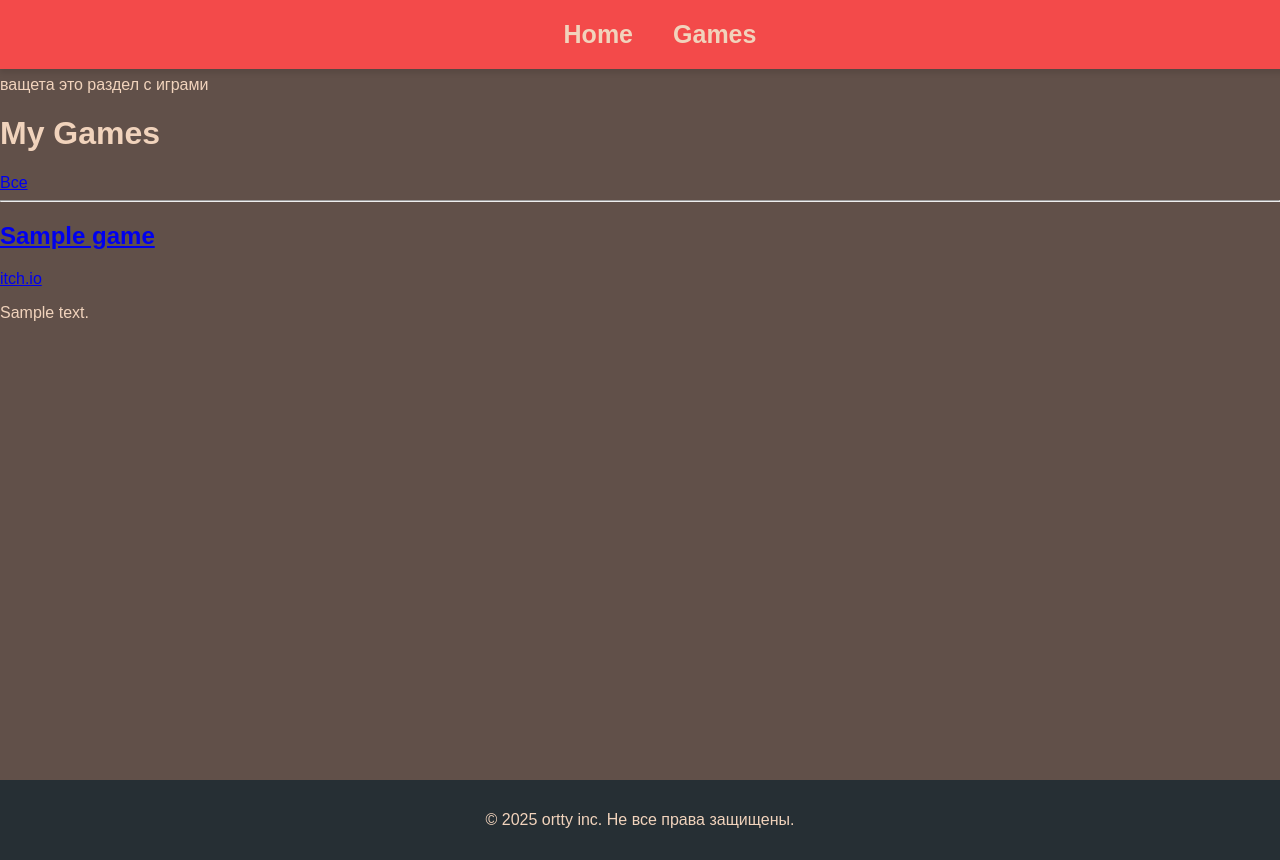
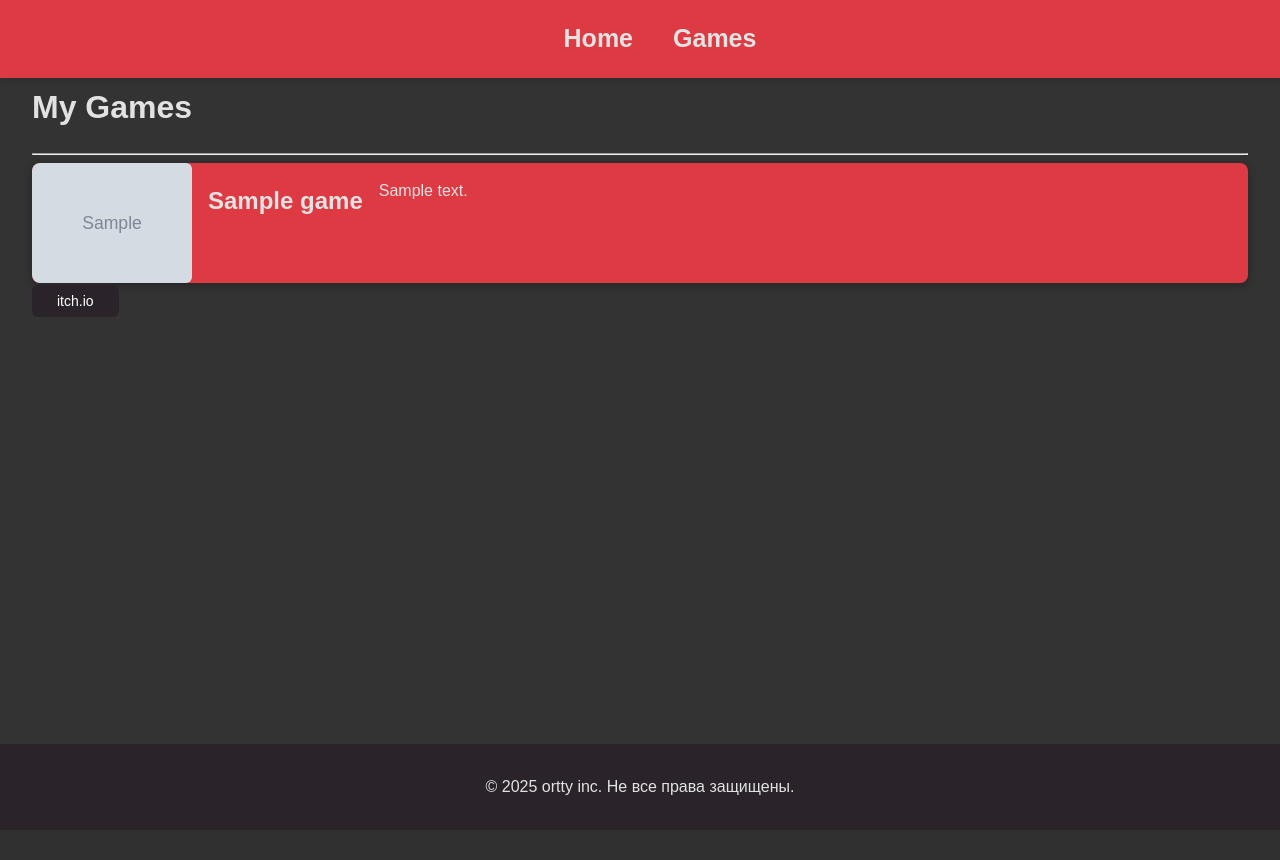
Before and after one commit to or-tty/ortty_com, a Django app: page /games/ in a window 1280 px wide. After the commit the page ends 795 px from the top, so only its background shows below. Run offline with Django 5.2, Linux system fonts and the light colour scheme; tables that the repository leaves empty hold one stand-in row (values such as "Sample post"); grey boxes marked "Sample" are stand-in pictures.

Commit message:
inpruve games

```diff
--- a/games/models.py
+++ b/games/models.py
@@ -14,6 +14,7 @@ class Game(models.Model):
     slug = models.SlugField(max_length=250, unique=True)
     link = models.URLField(default='https://ortty.itch.io/')
     body = models.TextField()
+    image_url = models.URLField(blank=True, null=True)
     publish = models.DateTimeField(default=timezone.now)
     status = models.CharField(
         max_length=5,
--- a/games/templates/games/base.html
+++ b/games/templates/games/base.html
@@ -3,7 +3,6 @@
 {% block title %}Игры{% endblock title %}
 
 {% block content %}
-<p>ващета это раздел с играми</p>
 <div>
     {% block games_content %}{% endblock %}
 </div>
--- a/games/templates/games/list.html
+++ b/games/templates/games/list.html
@@ -3,14 +3,12 @@
 {% block page_title %}Главная страница игр{% endblock %}
 
 {% block games_content %}
-    <h1>My Games</h1>
+    <div class="games-banner">
+        <h1>My Games</h1>
+    </div>
 
     <!-- Фильтры по статусу -->
     <div class="status-filters">
-        <a href="{% url 'games:game_list' %}"
-           class="{% if not current_status %}active{% endif %}">
-           Все
-        </a>
         {% for value, label in statuses %}
             <a href="?status={{ value }}"
                class="{% if current_status == value %}active{% endif %}">
@@ -22,17 +20,22 @@
     <hr>
 
     {% for game in games %}
-        <h2>
-            <a href="{% url 'games:game_detail' game.slug %}">
-                {{ game.title }}
-            </a>
-        </h2>
-        <p>
-            <a href="{{game.link}}">
-                itch.io
-            </a>
-        </p>
-        {{ game.body|truncatewords:15|linebreaks }}
+        <a href="{% url 'games:game_detail' game.slug %}" class="game-box-link">
+            <div class="game-box">
+                {% if game.image_url %}
+                    <img src="{{ game.image_url }}" alt="{{ game.title }}" class="game-image">
+                {% endif %}
+
+                <h2>{{ game.title }}</h2>
+
+                <div class="game-body">
+                    {{ game.body|truncatewords:15|linebreaks }}
+                </div>
+            </div>
+        </a>
+        <button class="itch-button" onclick="event.stopPropagation(); window.open('{{ game.link }}', '_blank')">
+            itch.io
+        </button>
     {% empty %}
         <p>Нет игр для отображения.</p>
     {% endfor %}
--- a/static/css/base.css
+++ b/static/css/base.css
@@ -1,10 +1,26 @@
 html, body {
-    background-color: #615049;
+    background-color: #333333;
+    height: 100%;
+    color: #e2e2e2;
+}
+
+body {
     margin: 0;
+    line-height: 1.5;
+    font-family: sans-serif;
     padding-top: 30px;
-    height: 100%;
-    color: #F1D3BC;
-    font-family: sans-serif;
+}
+
+main {
+    flex: 1;
+    display: flex;
+    justify-content: center; /* центрирование по горизонтали */
+    padding: 2rem;
+}
+
+.content-container {
+    width: 100%;
+    max-width: 1600px;
 }
 
 .wrapper {
@@ -12,7 +28,3 @@ html, body {
     display: flex;
     flex-direction: column;
 }
-
-main {
-    flex: 1; /* занимает всё свободное пространство */
-}
--- a/static/css/footer.css
+++ b/static/css/footer.css
@@ -1,6 +1,6 @@
 footer {
-    background-color: 	#262f34; /* тёмно-серый фон */
-    color: #F1D3BC;           /* белый текст */
+    background-color: 	#2a242a; /* тёмно-серый фон */
+    color: #e2e2e2;           /* белый текст */
     text-align: center;
     padding: 15px 0;
 }
--- /dev/null
+++ b/static/css/games.css
@@ -0,0 +1,52 @@
+.game-box-link {
+    text-decoration: none;
+    color: inherit;
+    display: block;
+}
+
+.game-image {
+    width: 160px;
+    height: 100%;
+    object-fit: cover;
+    border-radius: 6px;
+    flex-shrink: 0;
+}
+
+.game-box {
+    display: flex;
+    background-color: #dd3a44;
+    color: #e2e2e2;
+    padding: 0;
+    margin-bottom: 2px;
+    border-radius: 8px;
+    box-shadow: 0 2px 8px rgba(0, 0, 0, 0.3);
+    transition: background-color 0.2s ease;
+    gap: 16px;
+    overflow: hidden;
+}
+
+.game-box:hover {
+    background-color: #ff5a5f;
+    cursor: pointer;
+}
+
+.itch-button {
+    background-color: #2a242a;
+    color: white;
+    border: none;
+    padding: 8px 25px;
+    border-radius: 6px;
+    font-size: 14px;
+    cursor: pointer;
+    transition: background-color 0.2s ease;
+    margin-bottom: 20px;
+}
+
+.itch-button:hover {
+    background-color: #333333;
+}
+
+.games-banner {
+    justify-content: center;
+    max-width: 2000px;
+}
--- a/static/css/navbar.css
+++ b/static/css/navbar.css
@@ -3,7 +3,7 @@ nav {
     top: 0;
     left: 0;
     width: 100%;
-    background-color: #F34A4A;
+    background-color: #dd3a44;
     padding: 20px 20px;
 
     box-shadow: 0 4px 5px rgba(0, 0, 0, 0.1);
@@ -28,10 +28,10 @@ nav ul {
 nav li a {
     font-size: 25px; /* увеличенный шрифт */
     text-decoration: none;
-    color: #F1D3BC;
+    color: #e2e2e2;
     font-weight: bold;
 }
 
 nav li a:hover {
-    color: #262f34;
+    color: #333333;
 }
--- a/templates/base.html
+++ b/templates/base.html
@@ -14,14 +14,18 @@
     <link rel="stylesheet" href="{% static 'css/base.css' %}">
     <link rel="stylesheet" href="{% static 'css/navbar.css' %}">
     <link rel="stylesheet" href="{% static 'css/footer.css' %}">
+
+    <link rel="stylesheet" href="{% static 'css/games.css' %}">
   </head>
   <body>
     <div class="wrapper">
       {% include 'includes/navbar.html' %}
 
       <main>
-        {% block content %}
-        {% endblock content %}
+        <div class="content-container">
+          {% block content %}
+          {% endblock content %}
+        </div>
       </main>
 
       {% include 'includes/footer.html' %}
```
Also changed, not shown: games/migrations/0003_game_image_url_alter_game_slug.py (added).
